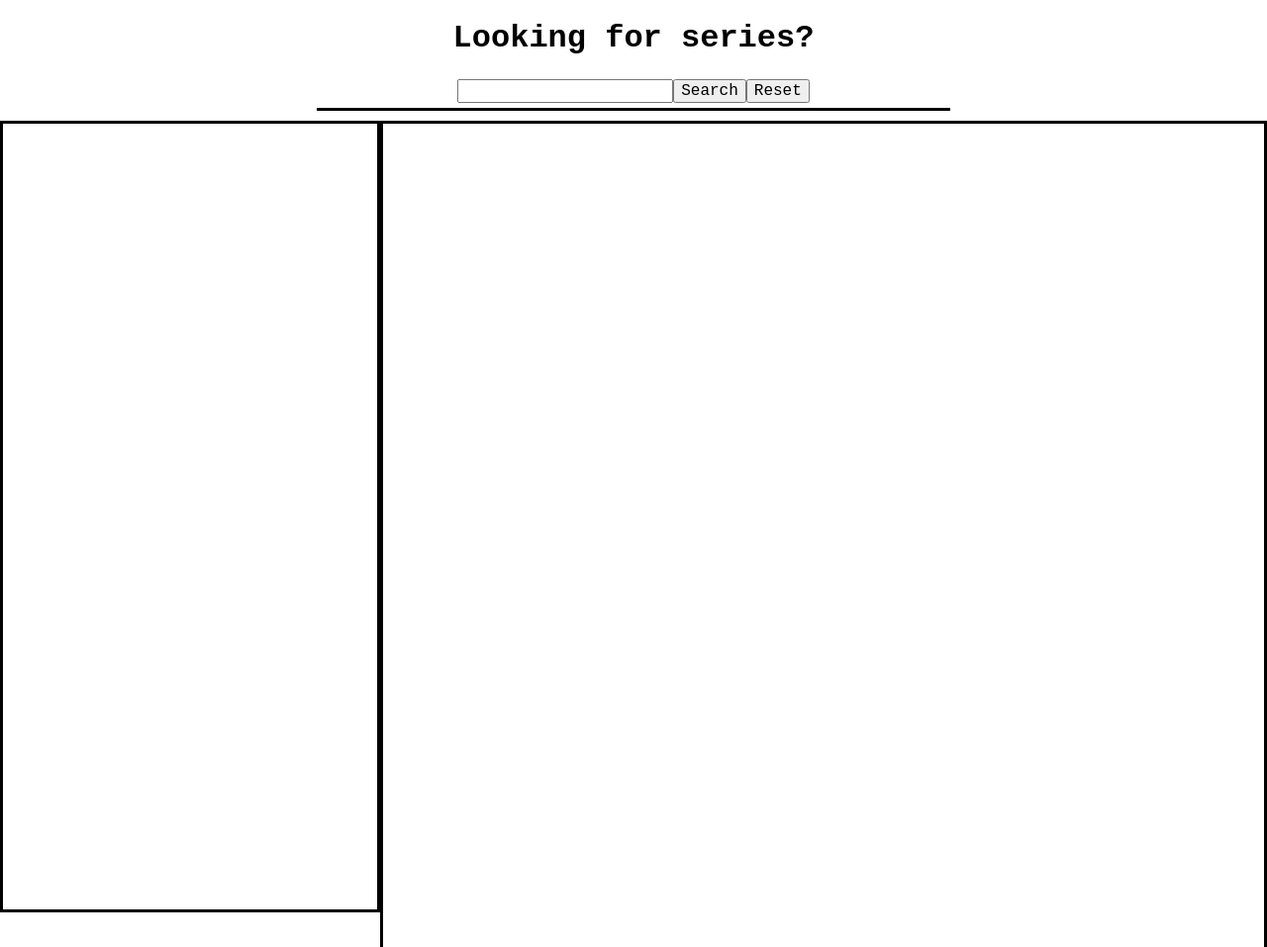
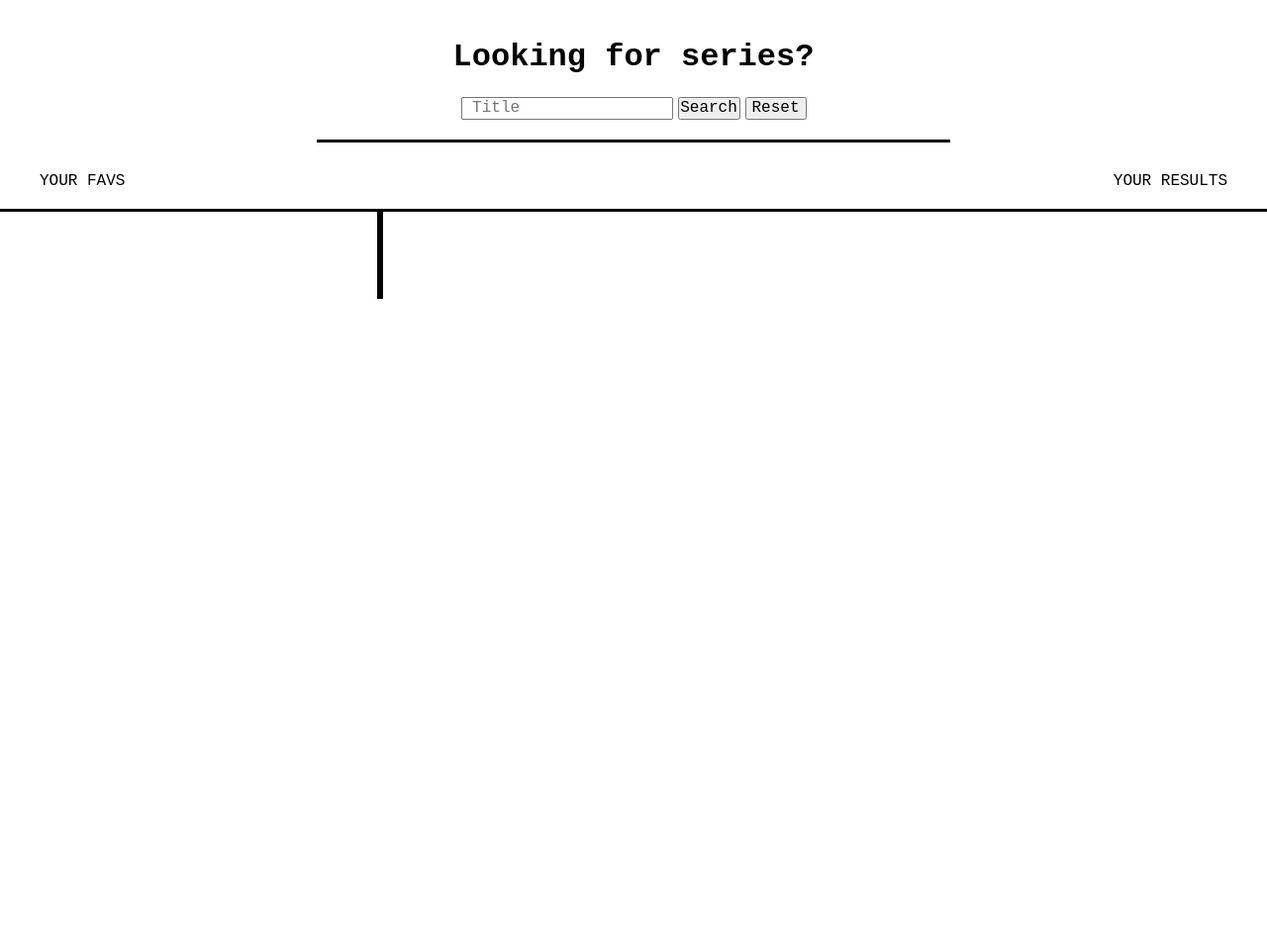
Before and after one commit to miriamela/Search-Engine-for-TV-Series, a plain HTML site: page index.html in a window 1280 px wide. Shown: the top 957 px of the page at 99% size. After the commit the page ends 800 px from the top, so only its background shows below. Drawn offline with Linux system fonts and the light colour scheme.

Commit message:
add missing code

```diff
--- a/index.html
+++ b/index.html
@@ -7,16 +7,22 @@
     <link rel="stylesheet" href="./styles/main.css">
     <title>Document</title>
 </head>
-<body>
+<body class="body">
+    <header>
         <h1 class="title">Looking for series?</h1>
         <div class="search">
-        <input class="input" type="text" value="">
-        <button class="submit" type="submit">Search</button>
-        <button type="reset">Reset</button>
+            <input class="js-input input" type="text" placeholder=" Title" value="">
+            <button class="js-submit submit" type="submit">Search</button>
+            <button class="js-reset reset" type="reset">Reset</button>
         </div>
-    <div class="main">
-        <section class="searchResults">
-            <ul class="box">
+    </header>
+    <main>
+        <div class="sections-titles">
+            <h2>your favs</h2>
+            <h2>your results</h2>
+        </div>
+        <div class="sections">
+            <ul class="js-searchResults searchResults">
                     <!-- <li class="eachSeries" series-id="${series[i].showID}">
                             <h2>${series[i].showTitle}</h2>
                                 <div class="img_container">
@@ -24,18 +30,17 @@
                                 </div>
                         </li>` -->
             </ul>
-        </section>
-        <section class="favResults">
-            <ul class="fav">
+            <ul class="js-favResults favResults">
                     <!-- <li class="eachFav" series-id="${favourites[i].showID}">
-                    <h2>${favourites[i].showTitle}</h2>
+                            <h2 class>${favourites[i].showTitle}</h2>
                             <div class="img_container">
                                 <img src="${favourites[i].showImageURL}">
                             </div>
+                            <button class="eliminateBtn" series-id="${favourites[i].showID}"type="reset">Eliminate</button>
                          </li> -->
             </ul>
-        </section>
         </div>
+    </main>
     <script type="text/javascript" src="./main.js"></script>
 </body>
 </html>
--- a/main.js
+++ b/main.js
@@ -1,14 +1,41 @@
 'use strict';
 
-const title=document.querySelector('.input');
-const searchBtn=document.querySelector ('.submit');
-const box=document.querySelector ('.box');
-const fav=document.querySelector('.fav');
+const title=document.querySelector('.js-input');
+const searchBtn=document.querySelector ('.js-submit');
+const box=document.querySelector ('.js-searchResults');
+const fav=document.querySelector('.js-favResults');
+const reset=document.querySelector('.js-reset');
 let series=[];
 let favourites=[];
+let eliminate=[];
+
+//LOCAL STORAGE AL ARRANCAR
+
+function renderFavBack() {
+    if(localStorage.getItem('favourite-series') !== null){
+        favourites = JSON.parse(localStorage.getItem('favourite-series'))
+        renderFavourite()
+    }
+    else{
+        favourites=[]
+    }
+
+}
+renderFavBack()
+//RESET SEARCH RESULTS
+
+function resetSearch(){
+    box.innerHTML='';
+    title.value='';
+    series=[];
+    //renderingSeries();
+}
+
+reset.addEventListener('click', resetSearch);
 
 //BUSCAR LAS SERIES
 function searchSeries(ev){
+    series=[]; //hay que limpiar el array o se acumulan objetos a cada serach if you don't reload the page
     ev.preventDefault();
     fetch(`http://api.tvmaze.com/search/shows?q=${title.value}`)
         .then(response => response.json())
@@ -22,15 +49,38 @@ function searchSeries(ev){
             renderingSeries();
         })
 }
+searchBtn.addEventListener('click', searchSeries);
 
-searchBtn.addEventListener('click', searchSeries);
+// series
+//             .showID     .showTitle     .showImageURL
+//       [0]     2938        Dark           pepino.png
+//       [1]     123         Dark tables    fksdj.jpg
+//       [2]     555         Dexter         dexter.jpg
+
+
+// eachSeries.showID === parseInt(resultsId)
+
+
+// favourites
+//                  .showID     .showTitle    .showImageURL
+//           [0]      2938         Dark         pepino.png
+
+
 
 //PINTAR LAS SERIES
 
 function renderingSeries(){
-    box.innerHTML=''; //SIN ESO SE ACUMULAN Y NUNCA SE CANCELAN EN LA PAGINA
+    box.innerHTML=''; // eso no funcionaría sin la limpieza del array, a cada search iria acumulando y seguiria pintado el acumulo de todos los searches.
     for (let i=0; i<series.length; i++){
-        box.innerHTML+= `<li class="eachSeries" series-id="${series[i].showID}">
+        // const favouriteIndex = favourites.findIndex( eachFav => eachFav.showID === series[i].showID);
+        // if( favouriteIndex >= 0 ) {
+        //     //Está en fav
+        // }
+        // else
+        // {
+        //     // No está en fav
+        // }
+        box.innerHTML+= `<li class="js-eachSeries eachSeries" series-id="${series[i].showID}">
                                 <h2>${series[i].showTitle}</h2>
                                 <div class="img_container">
                                     <img src="${series[i].showImageURL}">
@@ -55,18 +105,19 @@ function replaceImg(show){
 //ESCUCHAR SERIES ENCONTRADAS
 
 function addListenerToResults(){
-    const results= document.querySelectorAll('.eachSeries');
+    const results= document.querySelectorAll('.js-eachSeries');
         for (let i=0; i<results.length; i++){
         results[i].addEventListener('click', addFav);
 
         }
 }
+
 //AÑADIR SERIES ENCONTRADAS EN FAVORITOS
 function addFav(event){
     const chosenResults=event.currentTarget;
     const resultsId= chosenResults.getAttribute('series-id');
-    let selectedSeries = series.find(eachSeries => eachSeries.showID === parseInt(resultsId));
-    let selectedSeriesIndex=  favourites.findIndex(eachSeries => eachSeries.showID  === parseInt(resultsId));
+    let selectedSeries = series.find(eachSeries => eachSeries.showID === parseInt(resultsId)); //voy a buscar el objeto
+    let selectedSeriesIndex=  favourites.findIndex(eachSeries => eachSeries.showID  === parseInt(resultsId)); //voy a buscar el index del objeto de arriba (coinciden atravez del resultsId)
 
         if (selectedSeriesIndex === -1){
             chosenResults.classList.add('color');
@@ -78,20 +129,50 @@ function addFav(event){
             favourites.splice(selectedSeriesIndex, 1);
 
         }
+    // }
     renderFavourite()
-    //aqui hay que poner el local storage
+    localStorage.setItem('favourite-series', JSON.stringify(favourites))
 }
+
 
 //PINTAR FAVORITOS
 
 function renderFavourite(){
     fav.innerHTML=''; //SIN ESO SE ACUMULAN Y EL SPLICE DE FAVOURITES NO FUNCIONA!!
     for (let i=0; i<favourites.length; i++){
-        fav.innerHTML+=`<li class="eachFav" series-id="${favourites[i].showID}">
+        fav.innerHTML+=` <li class="eachFav" series-id="${favourites[i].showID}">
                             <h2 class>${favourites[i].showTitle}</h2>
                             <div class="img_container">
                                 <img src="${favourites[i].showImageURL}">
                             </div>
+                            <button class="js-eliminateBtn" series-id="${favourites[i].showID}" type="reset">Eliminate</button>
                          </li>`
     }
+
+    ListenerEliminate()
+
 }
+
+function ListenerEliminate(){
+
+    const eliminateBtn=document.querySelectorAll('.js-eliminateBtn');
+
+    for(let i=0; i<eliminateBtn.length; i++){
+        eliminateBtn[i].addEventListener('click', deleteFav)
+    }
+}
+function deleteFav(event){
+    event.preventDefault();
+    const chosenEliminate= event.currentTarget;
+    const chosenEliminateId=chosenEliminate.getAttribute('series-id'); //este valor tiene que estar en el button también....
+    console.log(chosenEliminateId);
+    //no necesito el .find porque para sacarlo solamente (no pintarlo) solo se necesita su index
+    let eliminatedSeriesIndex= favourites.findIndex( eachFav => eachFav.showID ===parseInt(chosenEliminateId));
+
+        favourites.splice(eliminatedSeriesIndex, 1);
+        renderFavourite();
+        localStorage.setItem('favourite-series', JSON.stringify(favourites));
+
+
+
+}
--- a/styles/main.css
+++ b/styles/main.css
@@ -1,53 +1,79 @@
 
-body{
+.body{
     font-family: 'Courier New', Courier, monospace;
 }
 
 .title{
+    margin-top: 40px;
     text-align: center;
+}
+.input{
+    margin-right: 5px;
+}
+.submit{
+    margin-right: 5px;
+    width: 63px;
+    height: 22.5px;
+}
+.submit:hover{
+    background-color: lightblue;
+}
+.reset:hover{
+    background-color: lightblue;
+}
+.reset{
+    width: 62px;
+    height: 22.5px;
 }
 
 .search{
     margin: 0 auto;
+    margin-top: 10px;
+    margin-bottom: 20px;
     display: flex;
     flex-direction: row;
     justify-content: center;
     align-items: flex-start;
     border-bottom: solid;
-    padding-bottom: 5px;
+    padding-bottom: 20px;
     width: 50%;
 }
+.sections-titles{
+    /* border: solid;  */
+    margin: 0 auto;
+    max-width: 1250px;
+    padding: 10px 25px 4px 25px;
+    display: flex;
+    flex-direction: row;
+    justify-content: space-between;
+    align-items: center;
+}
+.sections-titles h2{
+    font-size: 16px;
+    text-transform: uppercase;
+    font-weight: 200;
 
-.main{
-    margin-top: 10px;
+}
+.sections{
+    width:100%;
+    margin-top: 15px;
     display: flex;
     flex-direction: row-reverse;
 }
-
+/* SEARCH RESULTS STYLE */
 .searchResults{
     width: 70%;
-    border: solid;
-}
-
-.favResults{
-    width:30%;
-    border: solid;
-    height: 100vh;
-}
-
-.box{
+    border-top: solid;
+    border-left: solid;
     display: flex;
     flex-direction: row;
     justify-content: start;
     align-items: flex-start;
     flex-wrap: wrap;
-    height: 100vh;
-    width:100%;
-
-
+    padding: 44px;
 }
 
-li{
+.eachSeries{
     display: flex;
     flex-direction: column;
     justify-content: space-evenly;
@@ -58,13 +84,43 @@ li{
     width: 150px;
     height: 250px;
 
+}
+
+.eachSeries h2{
+    font-size: 12px;
+    text-align: center;
+}
+/* FAVAOURITE RESULTS STYLE  */
+.favResults{
+    width:30%;
+    border-top: solid;
+    border-right: solid;
+    padding: 50px 10px 10px 10px;
+    display: flex;
+    flex-direction: row;
+    justify-content: center;
+    align-items: initial;
+    align-content: flex-start;
+    flex-wrap: wrap;
+}
+.eachFav{
+    display: flex;
+    flex-direction: column;
+    justify-content: space-evenly;
+    align-items: center;
+    border: solid;
+    margin: 0px 20px 30px 20px;
+    background-color: cadetblue;
+    width: 80px;
+    height: 125px;
 
 }
-
-h2{
-    font-size: 12px;
+.eachFav h2{
+    font-size: 10px;
+    text-align: center;
 }
 
+/* GENERAL */
 .img_container{
     width:50%;
     height:50%;
--- a/styles/reset.css
+++ b/styles/reset.css
@@ -352,4 +352,6 @@
       list-style-type: none;
         box-sizing: border-box;
         outline: none;
+        margin:0;
+        padding: 0;
   }
```
Lines whose indentation alone changed are shown as unchanged.
